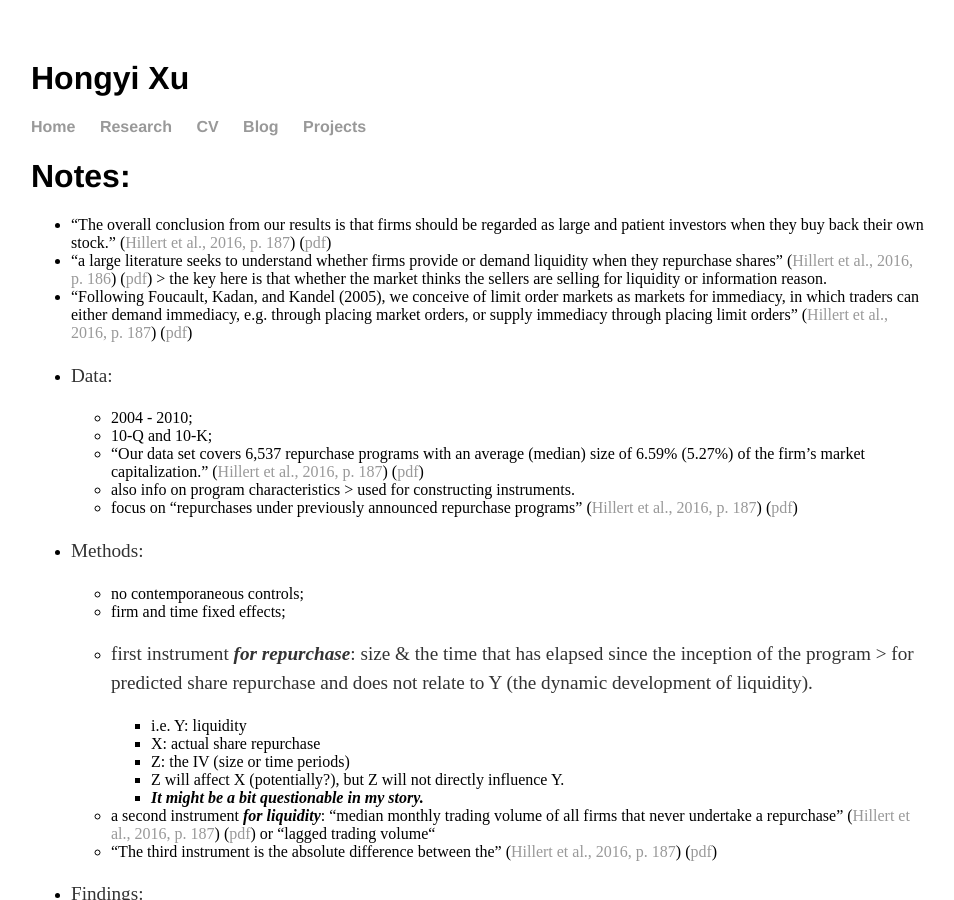
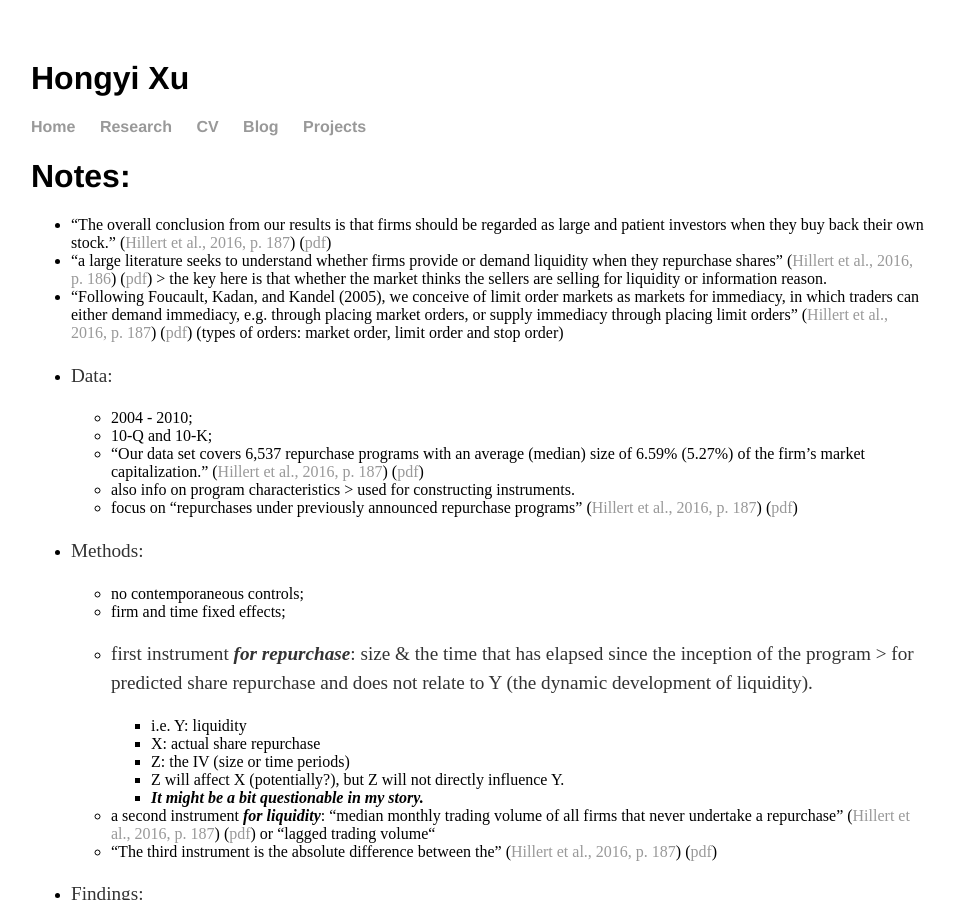
Before and after one commit to hongyileoxu/hongyileoxu.github.io, a Jekyll site: the page built from research/RepurchaseProject/Notes_stock_repurchasese_and_liquidity_.md, in a window 1280 px wide and 900 px high. Shown: the whole window, without its empty margins (161-1115 px from the left). Built offline with Jekyll 4.4.1, drawn with Linux system fonts in a browser that asks for light colours; our own code applies the rules of GitHub Pages for plain Markdown files.

Commit message:
Update Notes_stock_repurchasese_and_liquidity_.md

```diff
--- a/research/RepurchaseProject/Notes_stock_repurchasese_and_liquidity_.md
+++ b/research/RepurchaseProject/Notes_stock_repurchasese_and_liquidity_.md
@@ -2,7 +2,7 @@
 
 - “The overall conclusion from our results is that firms should be regarded as large and patient investors when they buy back their own stock.” ([Hillert et al., 2016, p. 187](zotero://select/library/items/Z52BYGPS)) ([pdf](zotero://open-pdf/library/items/NLTNGQJT?page=2&annotation=P6GL3KHS))
 - “a large literature seeks to understand whether firms provide or demand liquidity when they repurchase shares” ([Hillert et al., 2016, p. 186](zotero://select/library/items/Z52BYGPS)) ([pdf](zotero://open-pdf/library/items/NLTNGQJT?page=1&annotation=6YP2T9X5)) \> the key here is that whether the market thinks the sellers are selling for liquidity or information reason.
-- “Following Foucault, Kadan, and Kandel (2005), we conceive of limit order markets as markets for immediacy, in which traders can either demand immediacy, e.g. through placing market orders, or supply immediacy through placing limit orders” ([Hillert et al., 2016, p. 187](zotero://select/library/items/Z52BYGPS)) ([pdf](zotero://open-pdf/library/items/NLTNGQJT?page=2&annotation=UPVD9Y3F))
+- “Following Foucault, Kadan, and Kandel (2005), we conceive of limit order markets as markets for immediacy, in which traders can either demand immediacy, e.g. through placing market orders, or supply immediacy through placing limit orders” ([Hillert et al., 2016, p. 187](zotero://select/library/items/Z52BYGPS)) ([pdf](zotero://open-pdf/library/items/NLTNGQJT?page=2&annotation=UPVD9Y3F)) (types of orders: market order, limit order and stop order)
 - Data:
 
     - 2004 - 2010;
```
